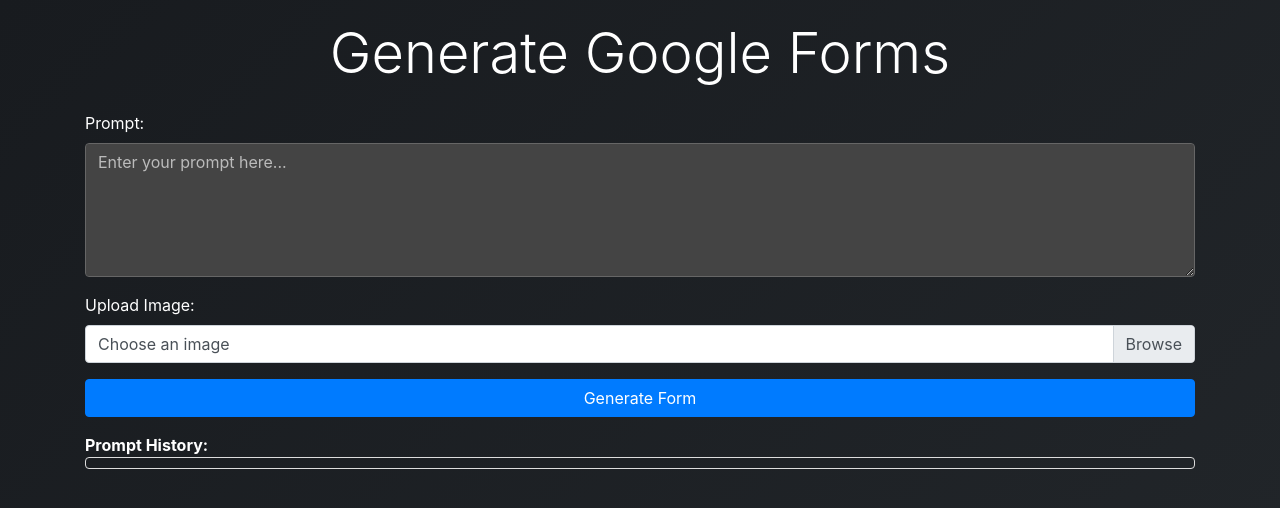
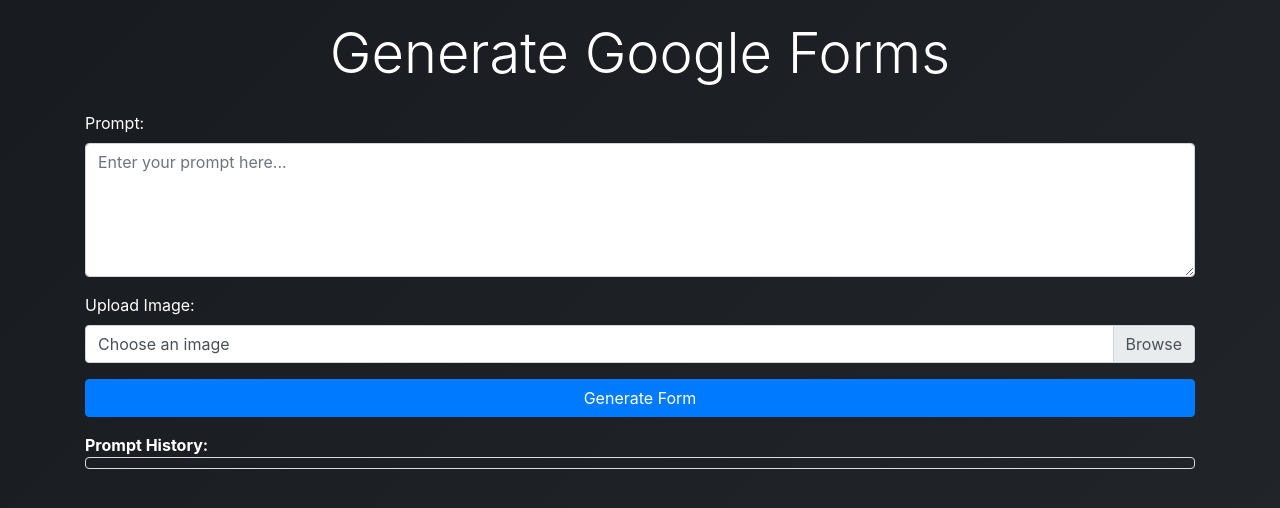
Before and after one commit to Gunn1/Formcreator, a Flask app: template templates/index.html in a window 1280 px wide. Shown: the top 508 px of the page. Run offline with Flask 3, Linux system fonts and the light colour scheme; the template is opened without the code that fills it, so the values that code supplies are empty; the visitor is signed in with stand-in values (Sample User, id 1); some libraries are stand-ins or nearby versions.

Commit message:
Update index.html

```diff
--- a/templates/index.html
+++ b/templates/index.html
@@ -52,18 +52,6 @@
       .form-preview h5 {
         margin-bottom: 1rem;
       }
-      textarea,
-input,
-.form-control {
-  color: black !important;
-  background-color: #444 !important;
-  border: 1px solid #666 !important;
-}
-
-textarea::placeholder,
-input::placeholder {
-  color: #bbb !important;
-}
     </style>
   </head>
   <body>
```
